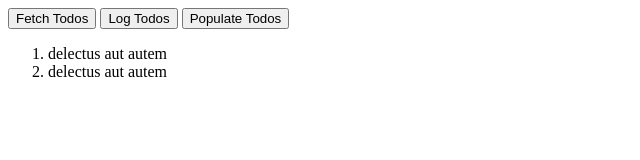
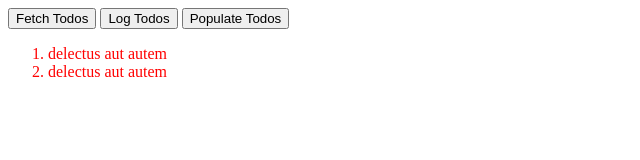
Before and after one commit to LaneGarner/Dummy-Data-Todo-List, a plain HTML site: page index.html in a window 1280 px wide. Both pictures are taken after a click on the button "Populate Todos". Shown: the whole page, without its empty margins (0-640 px from the left). Drawn offline with Linux system fonts and the light colour scheme.

Commit message:
made todos change colors

```diff
--- a/index.html
+++ b/index.html
@@ -3,6 +3,7 @@
 <head>
     <meta charset="UTF-8">
     <meta name="viewport" content="width=device-width, initial-scale=1.0">
+    <link rel="stylesheet" href="styles.css">
     <script src="scripts.js"></script>
     <title>Document</title>
 </head>
--- a/scripts.js
+++ b/scripts.js
@@ -24,22 +24,36 @@ let arrayOfTodos = [
 
 
   const populateTodos = () => {
-      for (let i = 0; i <= 200; i++) {
-      let myNode = document.createElement('li');
-      let myTextNode = document.createTextNode(arrayOfTodos[i].title);
-      myNode.appendChild(myTextNode);
-      document.getElementById('todo-list').appendChild(myNode);
+      let toDos = document.getElementById('todo-list');
+
+      for (let i = 0; i < arrayOfTodos.length; i++) {
+        let addListElement = document.createElement('li');
+        addListElement.innerHTML = arrayOfTodos[i].title;
+        toDos.appendChild (addListElement);
+
+      if (arrayOfTodos[i].completed == false) {
+          addListElement.classList.add('incomplete');
+      } else {
+          addListElement.classList.add('complete');
+      }
   }
 }
 
 
-
 /*
 Then capture the ol item into a variable (getElementById)
+
 createElement to make a new LI
+
 createTextNode inside the li using the title property.
+
 Now append the text to the new element
+
 Then append the element to the ol element.
+
 Put all of that in side your populateTodos function.
+
 Now that you have one element created and showing up on the screen, put the same code inside a for loop and iterate over the length of the array. But now just change out [0] for [i]! (Refer back to your for loop lesson if needed)
+
+Make the text appear red if the completed property equals false. Set it to another color if it equals true.
 */
--- a/styles.css
+++ b/styles.css
@@ -0,0 +1,7 @@
+.incomplete {
+    color: red;
+}
+
+.complete {
+    color: green;
+}
```
